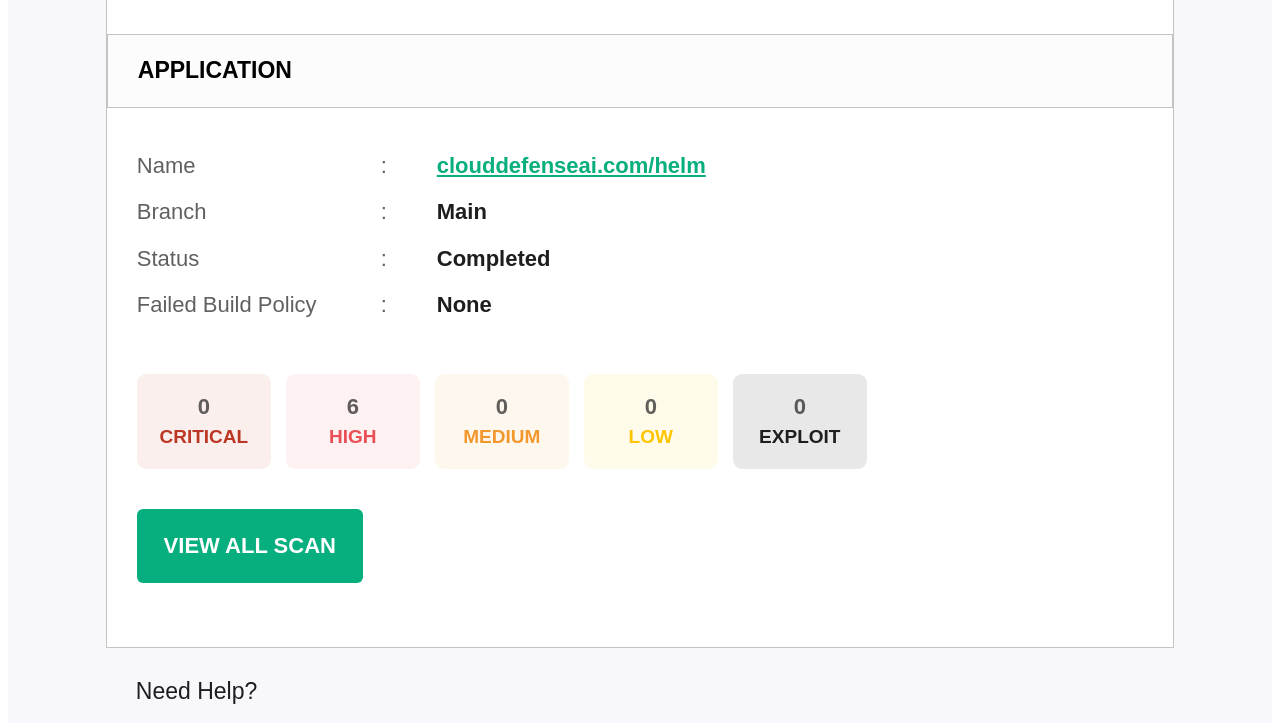
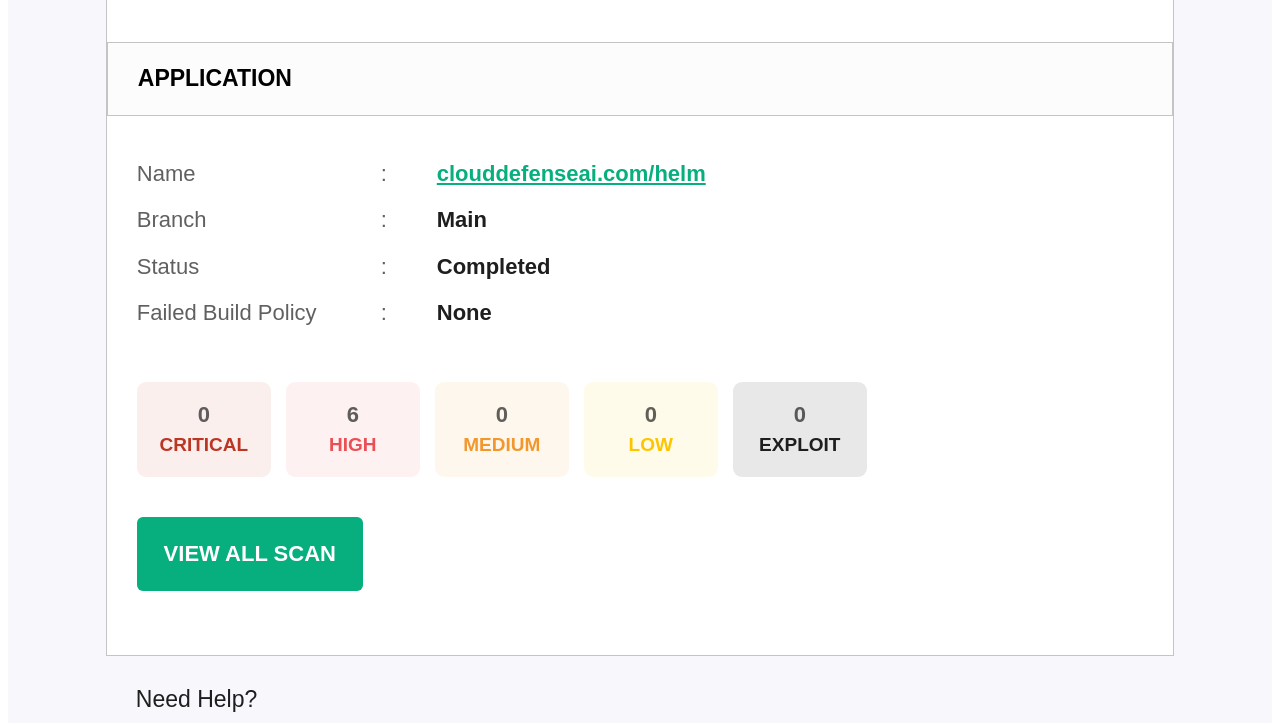
Before and after one commit to kamal-kgp/cd-email-newsletter, a website: page index.html in a window 1280 px wide. Shown: the part 370-1093 px from the top of the page. Drawn offline with Linux system fonts and the light colour scheme.

Commit message:
Update index.html

```diff
--- a/index.html
+++ b/index.html
@@ -15,8 +15,8 @@
         justify-content: end;
         row-gap: 30px;
 
-        margin: 30px 0px 0px 0px;
-        padding: 0px;
+        margin: 0px 0px 0px 0px;
+        padding: 30px 0px 0px 0px;;
       }
 
       .main-content {
```
